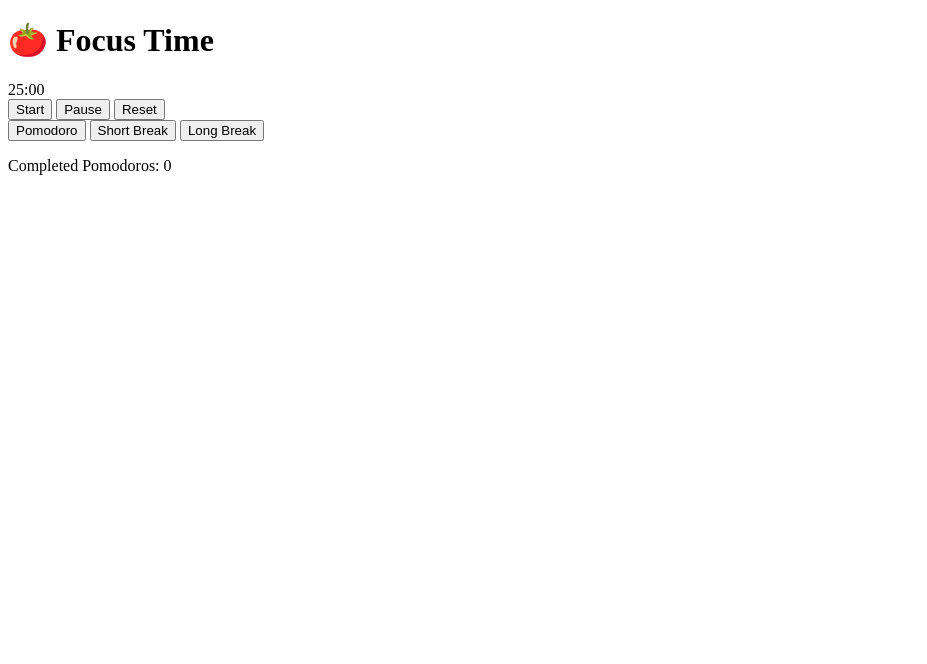
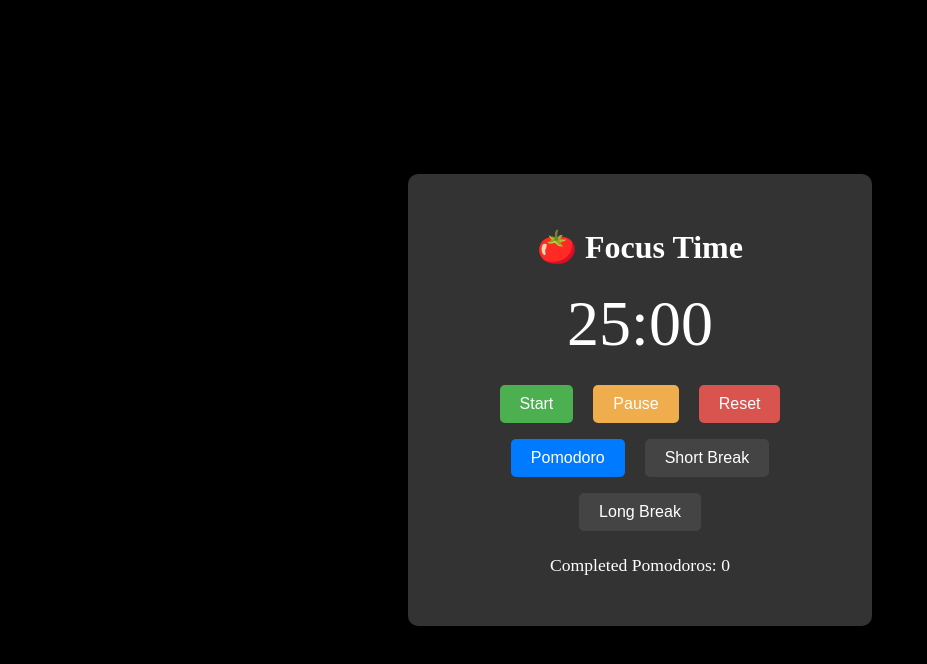
Before and after one commit to EmamSaimon592/Focus-time, a plain HTML site: page index.html in a window 1280 px wide. Shown: the whole page, without its empty margins (0-927 px from the left). Drawn offline with Linux system fonts and the light colour scheme.

Commit message:
Adding Style by UI/Ux developer

```diff
--- a/index.html
+++ b/index.html
@@ -4,6 +4,7 @@
   <meta charset="UTF-8">
   <meta name="viewport" content="width=device-width, initial-scale=1.0">
   <title>Focus Time</title>
+  <link rel="stylesheet" href="style.css">
 </head>
 <body>
   <div class="container">
--- a/style.css
+++ b/style.css
@@ -0,0 +1,64 @@
+body{
+  font-family: 'Times New Roman', Times, serif;
+  background-color: black;
+  color: white;
+  display: flex;
+  height: 100vh;
+  justify-content: center;
+  align-items: center;
+  margin: 0;
+}
+
+.container {
+  text-align: center;
+  background-color: #333;
+  padding: 2rem;
+  border-radius: 10px;
+  box-shadow: 0 0 20px rgba(0,0,0,0.5);
+  max-width: 400px;
+  width: 100%;
+}
+
+#timer {
+  font-size: 4rem;
+  margin: 1rem 0;
+}
+
+.buttons button,
+.mode-buttons button {
+  padding: 10px 20px;
+  margin: 0.5rem;
+  font-size: 1rem;
+  border: none;
+  border-radius: 5px;
+  cursor: pointer;
+}
+
+#start {
+  background-color: #4CAF50;
+  color: white;
+}
+
+#pause {
+  background-color: #f0ad4e;
+  color: white;
+}
+
+#reset {
+  background-color: #d9534f;
+  color: white;
+}
+
+.mode-buttons button {
+  background-color: #444;
+  color: white;
+}
+
+.mode-buttons .active {
+  background-color: #007BFF;
+}
+
+#cycles {
+  margin-top: 1rem;
+  font-size: 1.1rem;
+}
```
